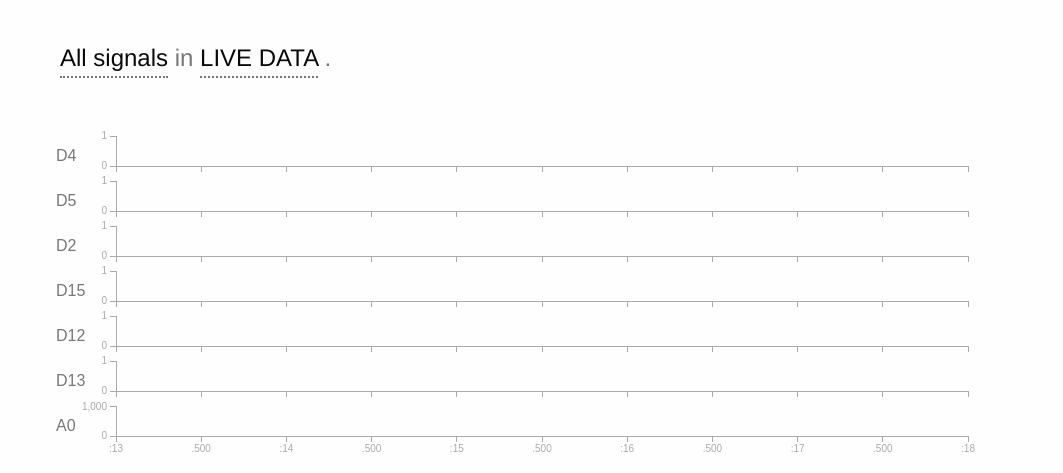
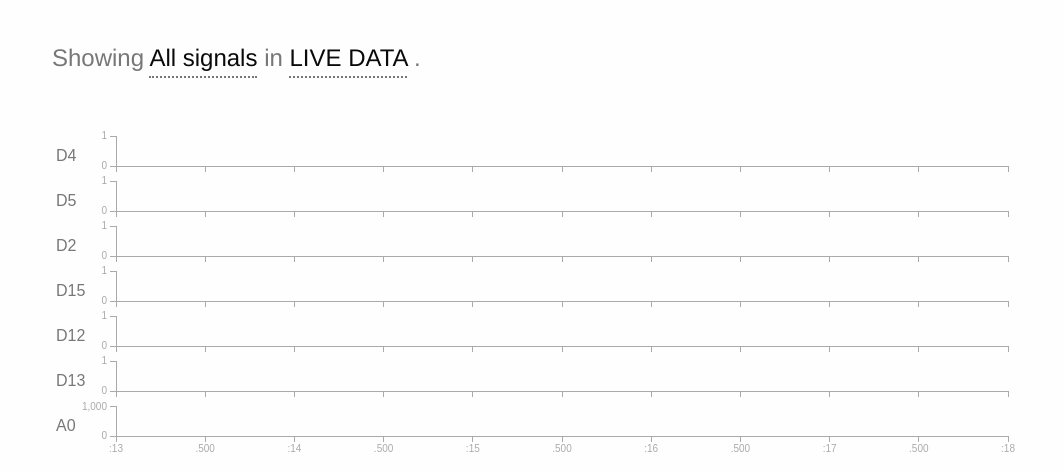
Before and after one commit to jhaip/livedata-mqtt, a website: page index.html in a window 1280 px wide. Shown: the top 473 px of the page, without its empty margins (3-1066 px from the left). Drawn offline with nearby package versions, Linux system fonts and the light colour scheme; no server answers.

Commit message:
markup cleanup

```diff
--- a/index.html
+++ b/index.html
@@ -9,9 +9,10 @@
     <link rel="stylesheet" href="css/style.css" />
   </head>
   <body>
-    <div class="row spaced-top spaced-bottom full-width filter-row">
+    <div class="row spaced-top spaced-bottom filter-row">
       <div class="small-12 columns">
-        <span id="signal-select" data-toggle="signal-select-dropdown" style="margin-left: 3rem;">All signals</span>
+        <span class="muted">Showing</span>
+        <span id="signal-select" data-toggle="signal-select-dropdown">All signals</span>
         <div class="dropdown-pane" id="signal-select-dropdown" data-dropdown data-hover="true" data-hover-pane="true">
           <div>
             <input id="checkboxALL" type="checkbox" data-signal="ALL">
@@ -59,14 +60,23 @@
         <span class="muted">.</span>
       </div>
     </div>
-    <div class="row full-width">
+    <div class="row">
       <div class="small-12 columns">
         <div id="main">
-          <div id="svg_container"></div>
-          <h2 id="active-test-name">Live Data</h2>
-          <h5>Notes</h5>
-          <textarea id="notes"></textarea>
-          <button id="save_test" class="button">Save Test to Database</button>
+          <div class="row">
+            <div class="small-12 columns">
+              <div id="svg_container"></div>
+            </div>
+          </div>
+          <div class="row">
+            <div class="small-12 medium-6 columns">
+              <h2 id="active-test-name">Live Data</h2>
+              <h5>Notes</h5>
+              <textarea id="notes"></textarea>
+              <button id="save_notes" class="button block">Save Notes</button>
+              <button id="save_test" class="button block">Save Test to Database</button>
+            </div>
+          </div>
         </div>
       </div>
     </div>
--- a/static/css/style.css
+++ b/static/css/style.css
@@ -60,7 +60,7 @@ svg {
 }
 
 #main {
-  margin-left: 20px;
+  /*margin-left: 20px;*/
 }
 
 .test-select {
--- a/static/js/script.js
+++ b/static/js/script.js
@@ -12,9 +12,9 @@ var symbols_blank = {"D4": {"data":[], "i": 0},
                "D12": {"data":[], "i": 4},
                "D13": {"data":[], "i": 5},
                "A0": {"data":[], "i": 6}};
-var margin = {top: 20, right: 20, bottom: 20, left: 40+44},
+var margin = {top: 20, right: 0, bottom: 20, left: 20+44},
     width = 1000 - margin.left - margin.right,
-    height = 400 - margin.top - margin.bottom,
+    height = 350 - margin.top - margin.bottom,
     graphHeight = 30,
     graphSpacing = 15;
 var start_time = new Date();
@@ -442,10 +442,13 @@ $.ajax({
             stop = false;
             d3.select("#svg_container svg").remove();
             $("#active-test-name").text("Live Data");
+            $("#save_test").show();
             init_graph();
             tick();
             return;
         }
+
+        $("#save_test").hide();
 
         var test_number = 0;
         $.each(test_selection_state, function(key, value) {
```
